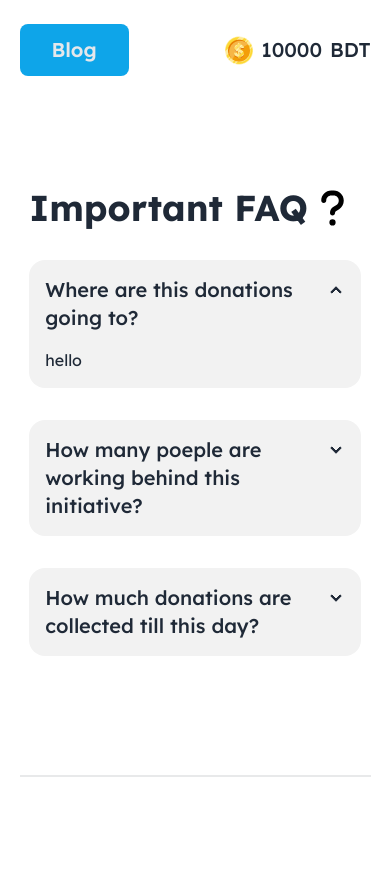
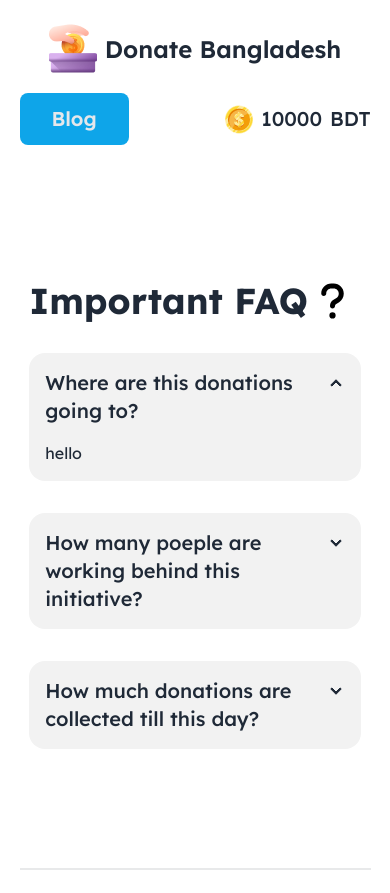
Before and after one commit to ANONTO96/Donation-Bangladesh, a plain HTML site: page blog.html in a window 390 px wide. Before the commit the page ends 844 px from the top, so only its background shows below. Drawn offline with nearby package versions, Linux system fonts and the light colour scheme.

Commit message:
some errors solved

```diff
--- a/blog.html
+++ b/blog.html
@@ -36,10 +36,18 @@
 </head>
 <body class="font-lexendFont">
     <!-- header section -->
-    <header>
-        <nav class="w-[90%] md:w-[85%] lg:w-[80%] mx-auto flex justify-between items-center mt-6">
+    <header class="py-6">
+        <!-- nav on small device -->
+    <div class="flex items-center justify-center gap-2 mb-5 sm:hidden">
+
+      <img src="./assets/logo.png" alt="">
+      <a href="./index.html" class="font-semibold text-2xl">Donate Bangladesh</a>
+
+    </div>
+    <!-- nav after sm device -->
+    <nav class="w-[90%] md:w-[85%] lg:w-[80%] mx-auto flex justify-between items-center">
         <!-- blog -->
-            <a href="/blog.html" class="font-semibold text-xl text-gray-200 px-8 py-3 rounded-lg bg-sky-500 hover:bg-blue-500">Blog</a>
+        <a href="./blog.html" class="font-semibold text-xl text-gray-200 px-8 py-3 rounded-lg bg-sky-500 hover:bg-blue-500 hover:text-white">Blog</a>
         <!-- text -->
         <div class="hidden sm:flex items-center justify-center sm:gap-1 md:gap-3">
             <img src="./assets/logo.png" alt="">
```
Lines whose indentation alone changed are shown as unchanged.
